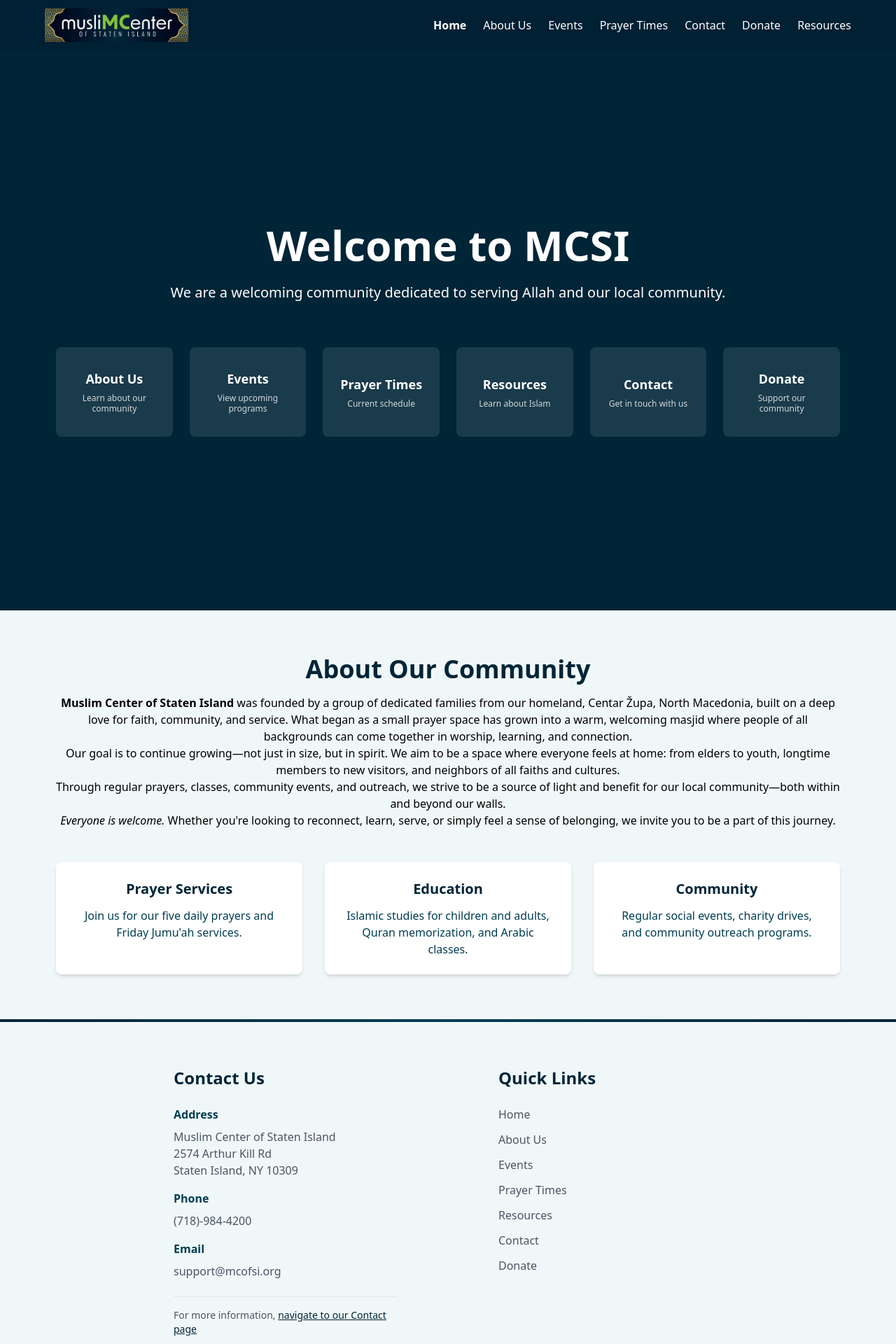
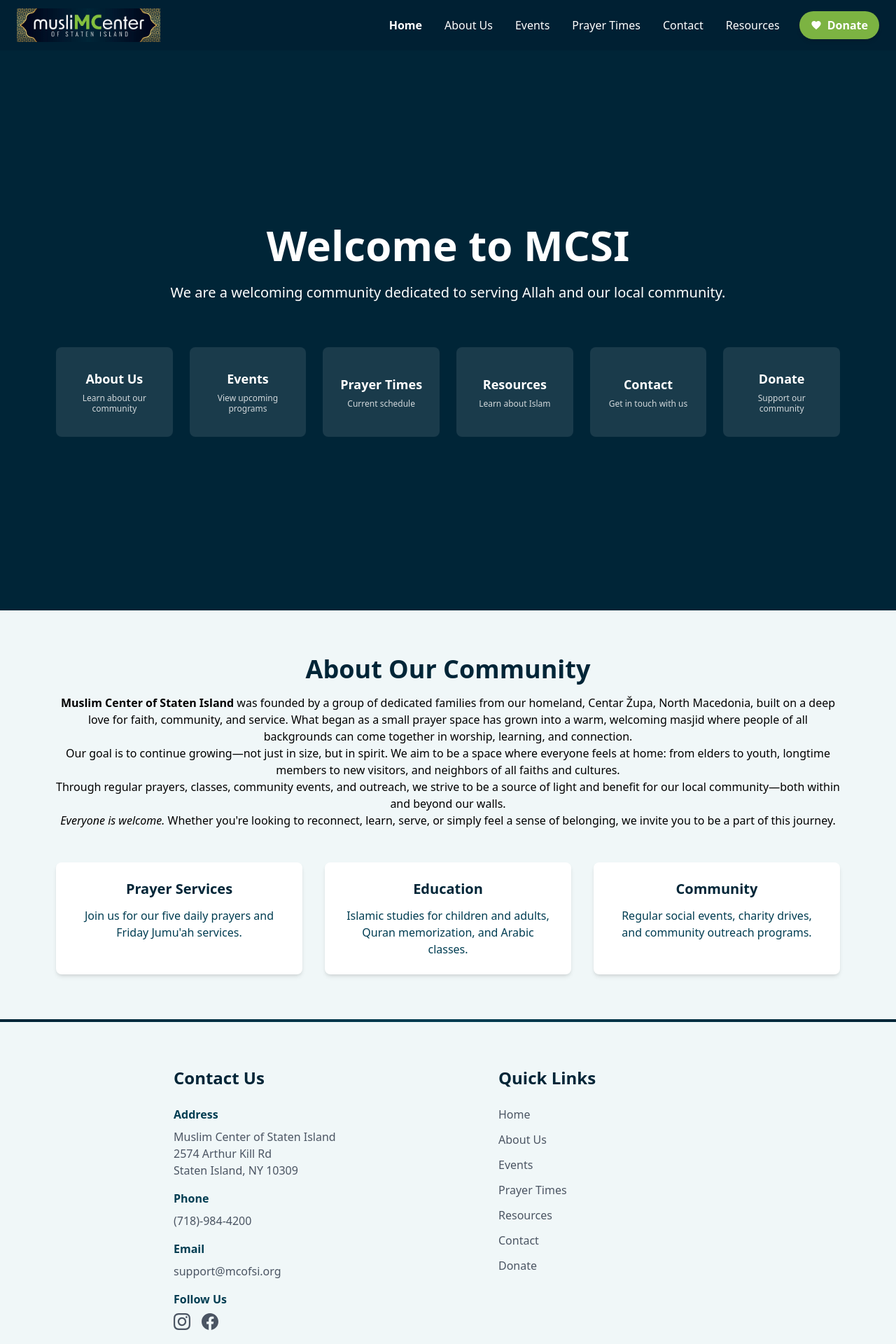
Before and after one commit to aychy/mcsi, a Next.js app: page / in a window 1280 px wide. Shown: the top 1920 px of the page at 70% size. Built offline with nearby package versions, Linux system fonts and the light colour scheme.

Commit message:
Integrated donation link + added social medias

```diff
--- a/src/app/contact/page.tsx
+++ b/src/app/contact/page.tsx
@@ -1,6 +1,7 @@
 'use client'
 
 import { useState } from 'react'
+import Head from 'next/head'
 
 
 export default function ContactPage() {
@@ -88,6 +89,12 @@
 
   return (
     <div className="min-h-screen bg-[#f0f7f8] py-12 px-4">
+      <Head>
+        <script
+          async
+          src="https://widgets.givebutter.com/latest.umd.cjs?acct=6V5AKrOxZPIyF0Yp&p=other"
+        ></script>
+      </Head>
       <div className="max-w-6xl mx-auto">
         <div className="text-center mb-12">
           <h1 className="text-4xl sm:text-5xl font-bold text-[#002537] mb-4">
--- a/src/app/page.tsx
+++ b/src/app/page.tsx
@@ -154,6 +154,34 @@
                     <h4 className="font-semibold text-[#003d52] mb-2">Email</h4>
                     <p className="text-gray-600">support@mcofsi.org</p>
                   </div>
+
+                  <div>
+                    <h4 className="font-semibold text-[#003d52] mb-2">Follow Us</h4>
+                    <div className="flex space-x-4">
+                      <a
+                        href="https://www.instagram.com/muslim_center_of_staten_island"
+                        target="_blank"
+                        rel="noopener noreferrer"
+                        className="text-gray-600 hover:text-[#E4405F] transition-colors"
+                        aria-label="Follow us on Instagram"
+                      >
+                        <svg className="w-6 h-6" fill="currentColor" viewBox="0 0 24 24">
+                          <path d="M12 2.163c3.204 0 3.584.012 4.85.07 3.252.148 4.771 1.691 4.919 4.919.058 1.265.069 1.645.069 4.849 0 3.205-.012 3.584-.069 4.849-.149 3.225-1.664 4.771-4.919 4.919-1.266.058-1.644.07-4.85.07-3.204 0-3.584-.012-4.849-.07-3.26-.149-4.771-1.699-4.919-4.92-.058-1.265-.07-1.644-.07-4.849 0-3.204.013-3.583.07-4.849.149-3.227 1.664-4.771 4.919-4.919 1.266-.057 1.645-.069 4.849-.069zm0-2.163c-3.259 0-3.667.014-4.947.072-4.358.2-6.78 2.618-6.98 6.98-.059 1.281-.073 1.689-.073 4.948 0 3.259.014 3.668.072 4.948.2 4.358 2.618 6.78 6.98 6.98 1.281.058 1.689.072 4.948.072 3.259 0 3.668-.014 4.948-.072 4.354-.2 6.782-2.618 6.979-6.98.059-1.28.073-1.689.073-4.948 0-3.259-.014-3.667-.072-4.947-.196-4.354-2.617-6.78-6.979-6.98-1.281-.059-1.69-.073-4.949-.073zm0 5.838c-3.403 0-6.162 2.759-6.162 6.162s2.759 6.163 6.162 6.163 6.162-2.759 6.162-6.163c0-3.403-2.759-6.162-6.162-6.162zm0 10.162c-2.209 0-4-1.79-4-4 0-2.209 1.791-4 4-4s4 1.791 4 4c0 2.21-1.791 4-4 4zm6.406-11.845c-.796 0-1.441.645-1.441 1.44s.645 1.44 1.441 1.44c.795 0 1.439-.645 1.439-1.44s-.644-1.44-1.439-1.44z"/>
+                        </svg>
+                      </a>
+                      <a
+                        href="https://www.facebook.com/people/Muslim-Center-of-Staten-Island/100064901403459/"
+                        target="_blank"
+                        rel="noopener noreferrer"
+                        className="text-gray-600 hover:text-[#1877F2] transition-colors"
+                        aria-label="Follow us on Facebook"
+                      >
+                        <svg className="w-6 h-6" fill="currentColor" viewBox="0 0 24 24">
+                          <path d="M24 12.073c0-6.627-5.373-12-12-12s-12 5.373-12 12c0 5.99 4.388 10.954 10.125 11.854v-8.385H7.078v-3.47h3.047V9.43c0-3.007 1.792-4.669 4.533-4.669 1.312 0 2.686.235 2.686.235v2.953H15.83c-1.491 0-1.956.925-1.956 1.874v2.25h3.328l-.532 3.47h-2.796v8.385C19.612 23.027 24 18.062 24 12.073z"/>
+                        </svg>
+                      </a>
+                    </div>
+                  </div>
                 </div>
 
                 <div className="mt-6 pt-4 border-t border-gray-200">
--- /dev/null
+++ b/src/components/GivebutterButton.tsx
@@ -0,0 +1,21 @@
+import Link from 'next/link';
+
+export default function GivebutterButton() {
+  return (
+    <Link
+      href="/donate"
+      className="inline-flex items-center gap-2 bg-[#7CB342] hover:bg-[#689F38] text-white font-semibold py-2 px-4 rounded-full transition-all duration-300 hover:scale-105 shadow-md hover:shadow-lg"
+    >
+      <svg
+        width="16"
+        height="16"
+        viewBox="0 0 24 24"
+        fill="currentColor"
+        className="flex-shrink-0"
+      >
+        <path d="M12 21.35l-1.45-1.32C5.4 15.36 2 12.28 2 8.5 2 5.42 4.42 3 7.5 3c1.74 0 3.41.81 4.5 2.09C13.09 3.81 14.76 3 16.5 3 19.58 3 22 5.42 22 8.5c0 3.78-3.4 6.86-8.55 11.54L12 21.35z"/>
+      </svg>
+      Donate
+    </Link>
+  );
+}
--- /dev/null
+++ b/src/components/GivebutterForm.tsx
@@ -0,0 +1,62 @@
+import { useEffect, useRef, useState } from 'react';
+
+declare global {
+  namespace JSX {
+    interface IntrinsicElements {
+      'givebutter-widget': any;
+    }
+  }
+}
+
+export default function GivebutterForm() {
+  const [scriptLoaded, setScriptLoaded] = useState(false);
+
+  useEffect(() => {
+    // Check if script is already loaded
+    const existingScript = document.querySelector('script[src*="widgets.givebutter.com"]');
+
+    if (existingScript) {
+      setScriptLoaded(true);
+      return;
+    }
+
+    // Load the Givebutter widgets script
+    const script = document.createElement('script');
+    script.src = 'https://widgets.givebutter.com/latest.umd.cjs?acct=6V5AKrOxZPIyF0Yp&p=other';
+    script.async = true;
+
+    script.onload = () => {
+      console.log('Givebutter script loaded successfully');
+      setScriptLoaded(true);
+    };
+
+    script.onerror = () => {
+      console.error('Failed to load Givebutter script');
+    };
+
+    document.head.appendChild(script);
+
+    return () => {
+      if (script.parentNode) {
+        script.parentNode.removeChild(script);
+      }
+    };
+  }, []);
+
+  if (!scriptLoaded) {
+    return (
+      <div className="w-full text-center py-8">
+        <div className="text-[#003d52]">Loading donation form...</div>
+      </div>
+    );
+  }
+
+  return (
+    <div className="w-full">
+      {/* Donation Form Widget */}
+      <div className="w-full">
+        <givebutter-widget id="gVwP9p" suppressHydrationWarning={true}></givebutter-widget>
+      </div>
+    </div>
+  );
+}
--- a/src/components/Header.tsx
+++ b/src/components/Header.tsx
@@ -5,6 +5,7 @@
 import Image from 'next/image'
 import { useRouter, usePathname } from 'next/navigation'
 import { motion, AnimatePresence } from 'framer-motion'
+import GivebutterButton from './GivebutterButton'
 
 export default function Header({ className = '' }) {
   const [isMenuOpen, setIsMenuOpen] = useState(false)
@@ -40,15 +41,15 @@
   }
 
   return (
-    <header className={`fixed w-full bg-[#002033] text-white py-3 px-6 z-50 ${className}`}>
-      <nav className="flex justify-between items-center max-w-6xl mx-auto">
-        <button onClick={() => navigateToPage('/')} className="text-left z-20">
+    <header className={`fixed w-full bg-[#002033] text-white py-3 px-4 sm:px-6 z-50 ${className}`}>
+      <nav className="flex justify-between items-center max-w-7xl mx-auto">
+        <button onClick={() => navigateToPage('/')} className="text-left z-20 flex-shrink-0">
           <Image
             src="/logo.png"
             alt="Muslim Center of Staten Island"
             width={200}
             height={60}
-            className="h-12 w-auto"
+            className="h-10 sm:h-12 w-auto"
             priority
           />
         </button>
@@ -56,7 +57,7 @@
         {/* Hamburger Menu Button */}
         <button
           onClick={() => setIsMenuOpen(!isMenuOpen)}
-          className="z-20 md:hidden p-2"
+          className="z-20 md:hidden p-2 ml-4"
         >
           <div className="w-6 h-5 relative flex flex-col justify-between">
             <span className={`w-full h-0.5 bg-white transform transition-all duration-300 ${isMenuOpen ? 'rotate-45 translate-y-2' : ''}`} />
@@ -66,26 +67,29 @@
         </button>
 
         {/* Desktop Menu */}
-        <ul className="hidden md:flex space-x-6">
-          {['Home', 'About Us', 'Events', 'Prayer Times', 'Contact', 'Donate', 'Resources'].map((item) => (
-            <li key={item}>
+        <ul className="hidden md:flex space-x-4 lg:space-x-6 items-center flex-wrap justify-center">
+          {['Home', 'About Us', 'Events', 'Prayer Times', 'Contact', 'Resources'].map((item) => (
+            <li key={item} className="flex-shrink-0">
               {item === 'About Us' ? (
                 <button
                   onClick={scrollToAbout}
-                  className="hover:text-[#a0cfd4] transition-colors"
+                  className="hover:text-[#a0cfd4] transition-colors py-2 px-1 text-sm lg:text-base whitespace-nowrap"
                 >
                   {item}
                 </button>
               ) : (
                 <Link
                   href={item === 'Home' ? '/' : `/${item.toLowerCase().replace(/\s+/g, '-')}`}
-                  className={`${pathname === (item === 'Home' ? '/' : `/${item.toLowerCase().replace(/\s+/g, '-')}`) ? 'font-bold' : ''} hover:text-[#a0cfd4] transition-colors`}
+                  className={`${pathname === (item === 'Home' ? '/' : `/${item.toLowerCase().replace(/\s+/g, '-')}`) ? 'font-bold' : ''} hover:text-[#a0cfd4] transition-colors py-2 px-1 block text-sm lg:text-base whitespace-nowrap`}
                 >
                   {item}
                 </Link>
               )}
             </li>
           ))}
+          <li className="flex-shrink-0">
+            <GivebutterButton />
+          </li>
         </ul>
 
         {/* Mobile Menu */}
@@ -98,27 +102,32 @@
               transition={{ type: 'tween', duration: 0.3 }}
               className="fixed inset-0 bg-[#002033] z-10 md:hidden"
             >
-              <div className="flex flex-col items-center justify-center h-full">
-                <ul className="space-y-8 text-center">
-                  {['Home', 'About Us', 'Events', 'Prayer Times', 'Contact', 'Donate', 'Resources'].map((item) => (
+              <div className="flex flex-col items-center justify-center h-full px-4">
+                <ul className="space-y-6 text-center w-full max-w-sm">
+                  {['Home', 'About Us', 'Events', 'Prayer Times', 'Contact', 'Resources'].map((item) => (
                     <li key={item}>
                       {item === 'About Us' ? (
                         <button
                           onClick={scrollToAbout}
-                          className="text-2xl font-semibold hover:text-[#a0cfd4] transition-colors"
+                          className="text-xl sm:text-2xl font-semibold hover:text-[#a0cfd4] transition-colors w-full py-2"
                         >
                           {item}
                         </button>
                       ) : (
                         <Link
                           href={item === 'Home' ? '/' : `/${item.toLowerCase().replace(/\s+/g, '-')}`}
-                          className="text-2xl font-semibold hover:text-[#a0cfd4] transition-colors"
+                          className="text-xl sm:text-2xl font-semibold hover:text-[#a0cfd4] transition-colors block w-full py-2"
                         >
                           {item}
                         </Link>
                       )}
                     </li>
                   ))}
+                  <li className="pt-4">
+                    <div className="flex justify-center">
+                      <GivebutterButton />
+                    </div>
+                  </li>
                 </ul>
               </div>
             </motion.div>
```
Also changed, not shown: src/app/donate/page.tsx (+28 -8 lines).
